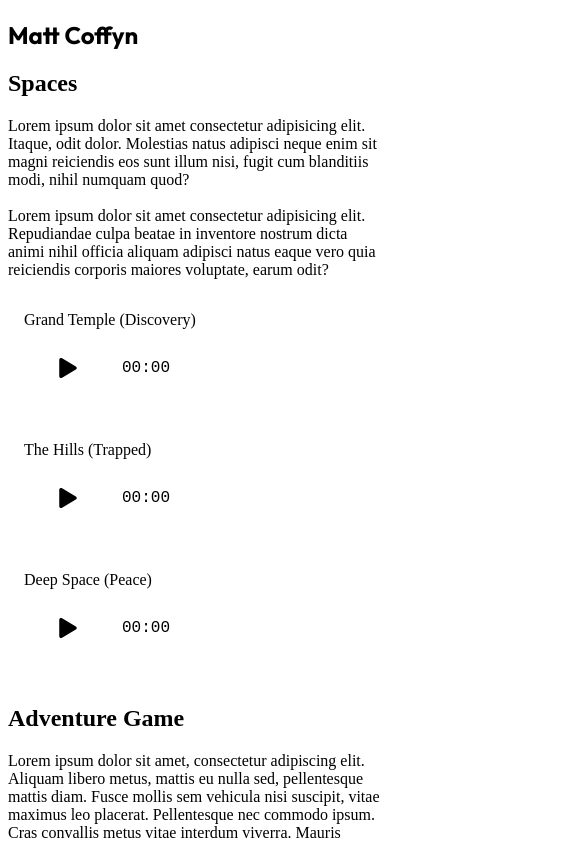
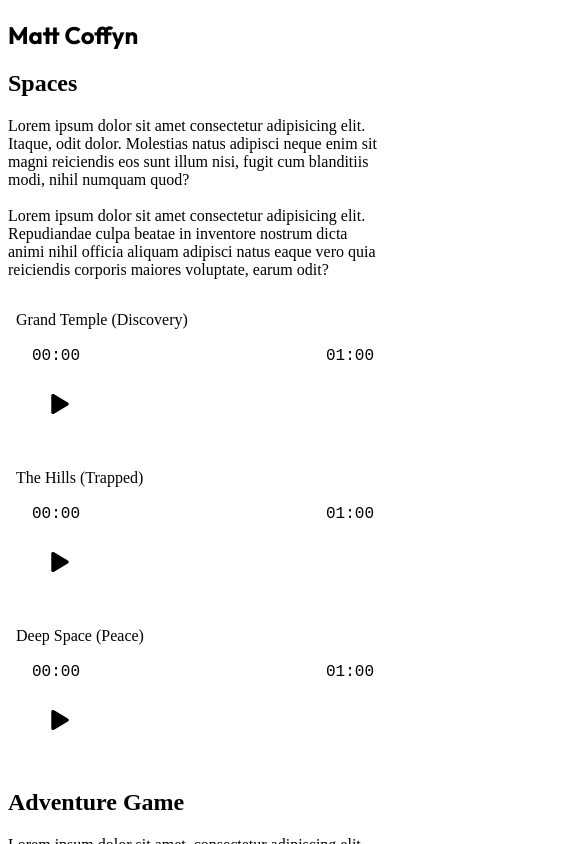
Before and after one commit to mattcoffyn/music-test, a Next.js app: page / in a window 390 px wide. Shown: the top 844 px of the page, 585 px wide, since content can reach past the window. Built offline with nearby package versions, Linux system fonts and the light colour scheme.

Commit message:
minor responsive tweaks

```diff
--- a/components/Category.js
+++ b/components/Category.js
@@ -4,7 +4,7 @@ const Category = ({ title, catText, children }) => (
       <h2>{title}</h2>
       <div className="text" dangerouslySetInnerHTML={{ __html: catText }}></div>
     </article>
-    <aside className="players">{children}</aside>
+    {children}
   </div>
 );
 
--- a/components/Player.js
+++ b/components/Player.js
@@ -1,7 +1,7 @@
 import React, { useState, useRef, useEffect } from 'react';
-import styled from 'styled-components';
 import { FaPlay } from 'react-icons/fa';
 import { FaPause } from 'react-icons/fa';
+import useMediaQuery from '/components/useMediaQuery';
 import styles from '../styles/AudioPlayer.module.css';
 
 const AudioPlayer = ({
@@ -80,7 +80,11 @@ const AudioPlayer = ({
     setCurrentTime(progressBar.current.value);
   };
 
+  const isActive = useMediaQuery('(max-width: 600px)');
+
   return (
+    <>
+      {!isActive ? (
         <div className={styles.audioPlayer}>
           <span className={styles.title}>{name}</span>
           <audio ref={audioPlayer} preload="auto">
@@ -90,10 +94,9 @@ const AudioPlayer = ({
             {isPlaying ? <FaPause /> : <FaPlay className={styles.play} />}
           </button>
           <div className={styles.timeAndProgress}>
-        {/* current time */}
-        <div className={styles.currentTime}>{calculateTime(currentTime)}</div>
-
-        {/* progress bar */}
+            <div className={styles.currentTime}>
+              {calculateTime(currentTime)}
+            </div>
             <div
               className={styles.waveformContainer}
               ref={waveformFill}
@@ -112,7 +115,6 @@ const AudioPlayer = ({
               />
             </div>
 
-        {/* duration */}
             <div className={styles.duration}>
               <span style={{ display: 'none' }}>
                 {duration && !isNaN(duration) && calculateTime(duration)}
@@ -121,6 +123,48 @@ const AudioPlayer = ({
             </div>
           </div>
         </div>
+      ) : (
+        <div className={styles.audioPlayer}>
+          <div className={styles.titleAndTime}>
+            <span className={styles.title}>{name}</span>
+            <div className={styles.currentTime}>
+              {calculateTime(currentTime)}
+            </div>
+            <div className={styles.duration}>
+              <span style={{ display: 'none' }}>
+                {duration && !isNaN(duration) && calculateTime(duration)}
+              </span>
+              {staticDuration}
+            </div>
+          </div>
+          <audio ref={audioPlayer} preload="auto">
+            <source src={pathName} type={type} />
+          </audio>
+          <button onClick={togglePlayPause} className={styles.playPause}>
+            {isPlaying ? <FaPause /> : <FaPlay className={styles.play} />}
+          </button>
+          <div className={styles.timeAndProgress}>
+            <div
+              className={styles.waveformContainer}
+              ref={waveformFill}
+              style={{
+                maskImage: `url(${svgPath})`,
+                WebkitMaskImage: `url(${svgPath})`,
+              }}
+            >
+              <input
+                className={styles.progressBar}
+                type="range"
+                defaultValue="0"
+                step="0.1"
+                ref={progressBar}
+                onChange={changeRange}
+              />
+            </div>
+          </div>
+        </div>
+      )}
+    </>
   );
 };
 
--- /dev/null
+++ b/components/useMediaQuery.js
@@ -0,0 +1,13 @@
+import { useEffect, useState } from 'react';
+
+export default function useMediaQuery(query) {
+  const [matches, setMatches] = useState(false);
+  useEffect(() => {
+    const mediaQuery = window.matchMedia(query);
+    setMatches(mediaQuery.matches);
+    const handler = (event) => setMatches(event.matches);
+    mediaQuery.addEventListener('change', handler);
+    return () => mediaQuery.removeEventListener('change', handler);
+  }, []);
+  return matches;
+}
--- a/styles/AudioPlayer.module.css
+++ b/styles/AudioPlayer.module.css
@@ -13,7 +13,7 @@
 }
 
 .title {
-  grid-column: 1/4;
+  grid-column: 1/3;
   height: 1rem;
   font-weight: 500;
 }
@@ -40,6 +40,7 @@
 .timeAndProgress {
   display: grid;
   grid-template-columns: auto 1fr auto;
+  column-gap: 0.5rem;
   padding-right: 1rem;
 }
 
@@ -58,9 +59,9 @@
 .waveformContainer {
   --seek-before-width: 0;
   height: 100%;
-  width: 90%;
+  width: 100%;
   margin: 0 auto;
-  aspect-ratio: 8 / 1;
+  /* aspect-ratio: 8 / 1; */
   display: flex;
   align-items: center;
   justify-content: center;
@@ -70,17 +71,13 @@
   -webkit-mask-repeat: no-repeat;
   mask-position: center;
   -webkit-mask-position: center;
+  /* mask-origin: padding-box;
+  -webkit-mask-origin: padding-box; */
   background: linear-gradient(
     90deg,
     var(--highlight3) var(--seek-before-width),
     var(--wfBackground) var(--seek-before-width)
   );
-}
-
-@media screen and (max-width: 1000px) {
-  .waveformContainer {
-    /* grid-template-columns: 1fr; */
-  }
 }
 
 .progressBar {
@@ -92,117 +89,42 @@
   outline: none;
 }
 
-/* .progressBar {
-  --seek-before-width: 0;
-  margin: 0 1rem 0 1rem;
-  appearance: none;
-  background: var(--wfBackground);
-  mask-size: contain;
-  -webkit-mask-size: contain;
-  mask-repeat: no-repeat;
-  -webkit-mask-repeat: no-repeat;
-  width: 100%;
-  aspect-ratio: 8 / 1;
-  outline: none;
-} */
+@media screen and (max-width: 600px) {
+  .audioPlayer {
+    grid-template-columns: auto 1fr;
+    padding: 1rem 0.5rem 0.5rem;
+  }
 
-/* .progressBar:hover {
-  cursor: move;
-  cursor: grab;
-  cursor: -moz-grab;
-  cursor: -webkit-grab;
-} */
+  .timeAndProgress {
+    grid-template-columns: 1fr;
+  }
 
-/* progress bar - safari */
-/* .progressBar::-webkit-slider-runnable-track {
-  background: transparent;
-  border-radius: 10px;
-  position: relative;
-  width: 100%;
-  height: 11px;
-  outline: none;
-} */
+  .titleAndTime {
+    grid-column: 1/3;
+    display: flex;
+    align-items: center;
+    justify-content: flex-start;
+  }
 
-/* progress bar - firefox */
-/* .progressBar::-moz-range-track {
-  background: transparent;
-  border-radius: 10px;
-  position: relative;
-  width: 100%;
-  height: 11px;
-  outline: none;
-} */
+  .title {
+    grid-column: unset;
+    height: 100%;
+    margin: 0;
+  }
 
-/* .progressBar::-moz-focus-outer {
-  border: 0;
-} */
+  .duration {
+    margin-left: auto;
+  }
+}
 
-/* progress bar - chrome and safari */
-/* .progressBar::before {
-  content: '';
-  height: 11px;
-  width: var(--seek-before-width);
-  background: var(--highlight3);
-  border-top-left-radius: 10px;
-  border-bottom-left-radius: 10px;
-  position: absolute;
-  top: 0;
-  left: 0;
-  z-index: 2;
-  cursor: pointer;
-} */
+@media screen and (max-width: 500px) {
+  .titleAndTime {
+    flex-wrap: wrap;
+    margin-bottom: 1rem;
+  }
 
-/* progress bar - firefox */
-/* .progressBar::-moz-range-progress {
-  background: var(--highlight3);
-  height: 100%;
-} */
-
-/* knobby - chrome and safari */
-/* .progressBar::-webkit-slider-thumb {
-  -webkit-appearance: none;
-  height: 15px;
-  width: 15px;
-  border-radius: 50%;
-  border: none;
-  cursor: grab;
-  cursor: -moz-grab;
-  cursor: -webkit-grab;
-  position: relative;
-  margin: -2px 0 0 0;
-  z-index: 3;
-  box-sizing: border-box;
-} */
-
-/* knobby while dragging - chrome and safari */
-/* .progressBar:active::-webkit-slider-thumb {
-  transform: scale(1.2);
-  background: transparent;
-  cursor: grabbing;
-  cursor: -moz-grabbing;
-  cursor: -webkit-grabbing;
-} */
-
-/* knobby - firefox */
-/* .progressBar::-moz-range-thumb {
-  height: 15px;
-  width: 15px;
-  border-radius: 50%;
-  border: transparent;
-  background: transparent;
-  cursor: grab;
-  cursor: -moz-grab;
-  cursor: -webkit-grab;
-  position: relative;
-  z-index: 3;
-  box-sizing: border-box;
-} */
-
-/* knobby while dragging - firefox */
-/* .progressBar:active::-moz-range-thumb {
-  transform: scale(1.2);
-  background: transparent;
-  cursor: grabbing;
-  cursor: -moz-grabbing;
-  cursor: -webkit-grabbing;
-} */
+  .title {
+    width: 100%;
+    margin: 0;
+  }
+}
--- a/styles/globals.css
+++ b/styles/globals.css
@@ -69,17 +69,11 @@ a {
 
 .category {
   display: grid;
-  grid-template-columns: 1fr 1fr;
+  grid-template-columns: 1fr 2fr;
   gap: 1rem;
 }
 
-/* @media screen and (max-width: 1200px) {
-  .category {
-    grid-template-columns: 1fr 1.5fr;
-  }
-} */
-
-@media screen and (max-width: 1000px) {
+@media screen and (max-width: 1200px) {
   .category {
     grid-template-columns: 1fr;
   }
```
Lines whose indentation alone changed are shown as unchanged.
